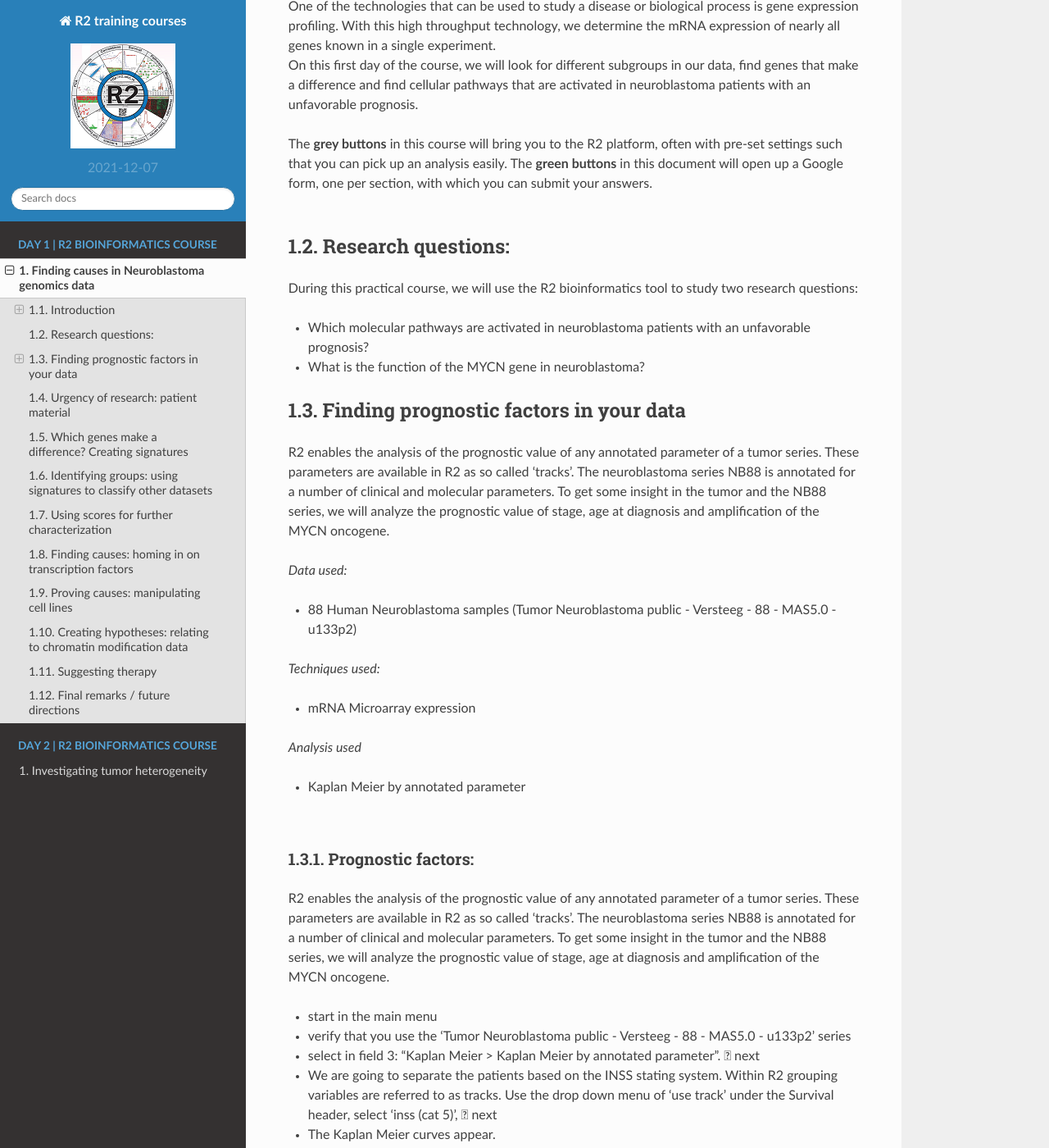
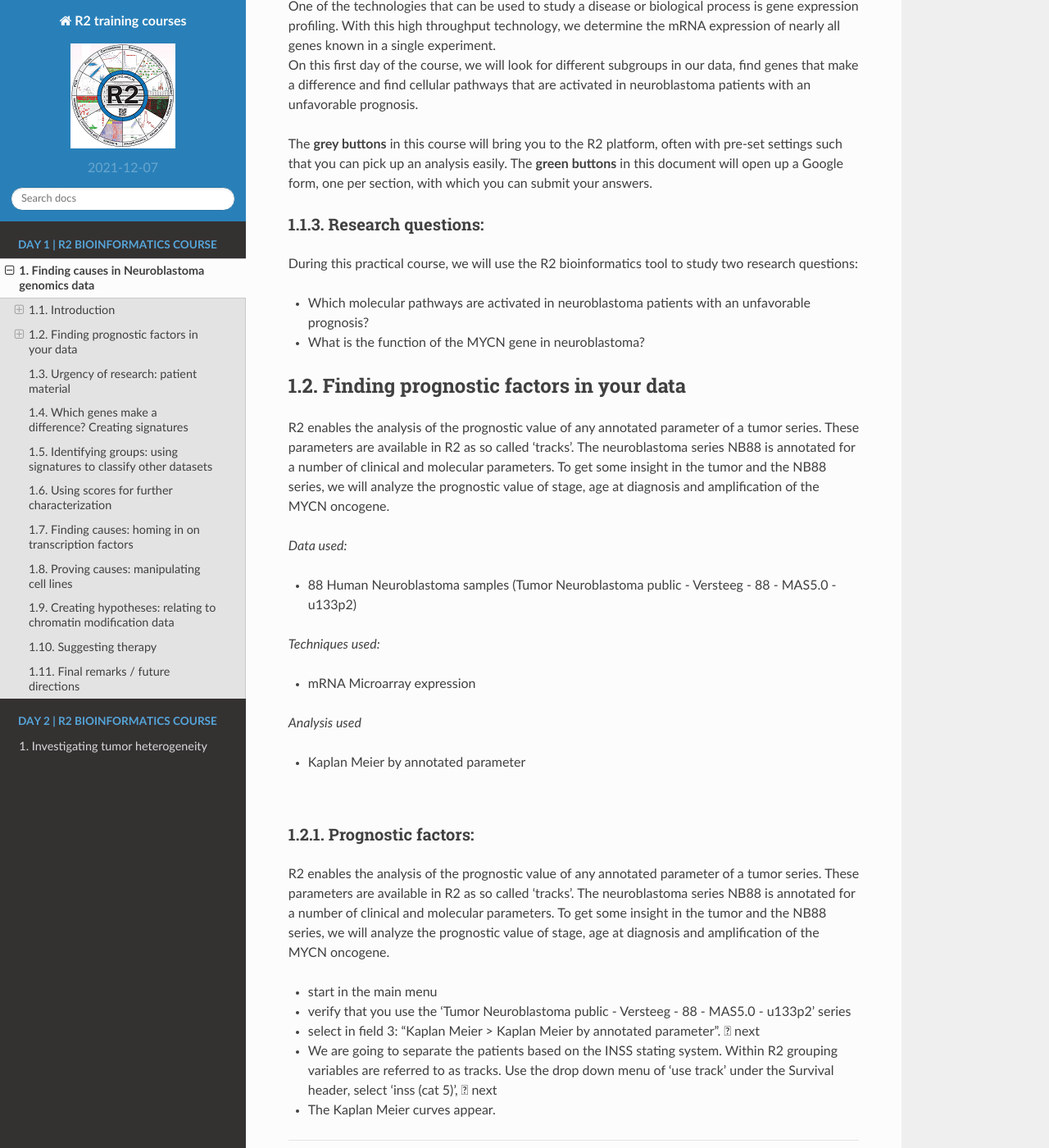
Before and after one commit to antronerds/r2-training-courses, a Sphinx documentation site: the page built from docs/VAGABOND_interim_course_R2.md, in a window 1280 px wide and 1400 px high, scrolled down 1762 px. Shown: the whole window at 82% size. Built offline with Sphinx 7.4.7 and the Read the Docs theme 2.0.0, drawn with Linux system fonts in a browser that asks for light colours; pages that are not in the unit, such as notebooks, are missing from menus; some of the changed text lies outside the part shown.

Commit message:
Altered intro

```diff
--- a/docs/VAGABOND_interim_course_R2.md
+++ b/docs/VAGABOND_interim_course_R2.md
@@ -35,10 +35,9 @@ One of the technologies that can be used to study a disease or biological proces
 On this first day of the course, we will look for different subgroups in our data, find genes that make a difference and find cellular pathways that are activated in neuroblastoma patients with an unfavorable prognosis.<br>
 <br>
 The **grey buttons** in this course will bring you to the R2 platform, often with pre-set settings such that you can pick up an analysis easily. The **green buttons** in this document will open up a Google form, one per section, with which you can submit your answers.
-<br><br>
+<br>
 
-Research questions:
---------------------------------------
+##### Research questions:
 
 During this practical course, we will use the R2 bioinformatics tool to study two research questions:
 * Which molecular pathways are activated in neuroblastoma patients with an unfavorable prognosis?
```
